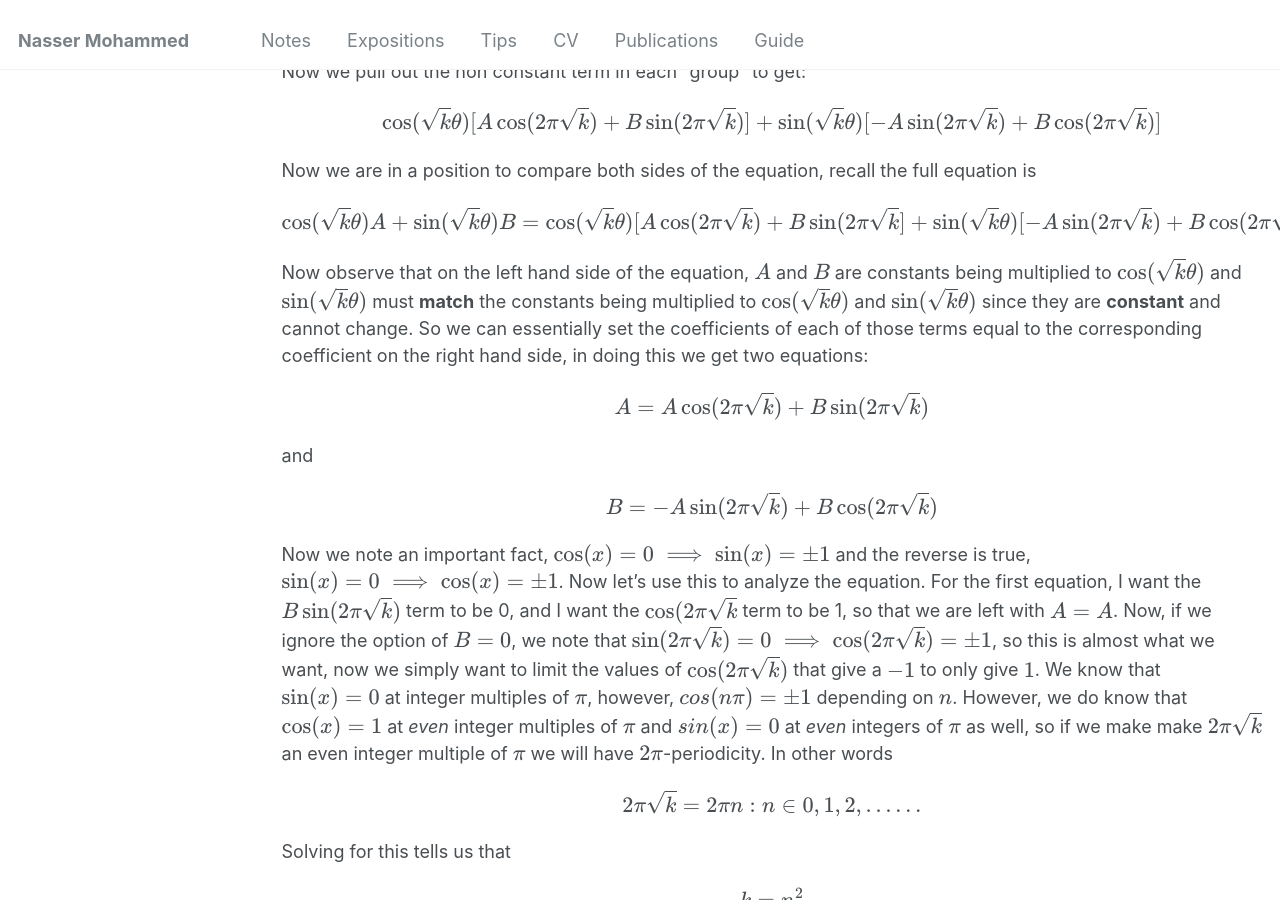
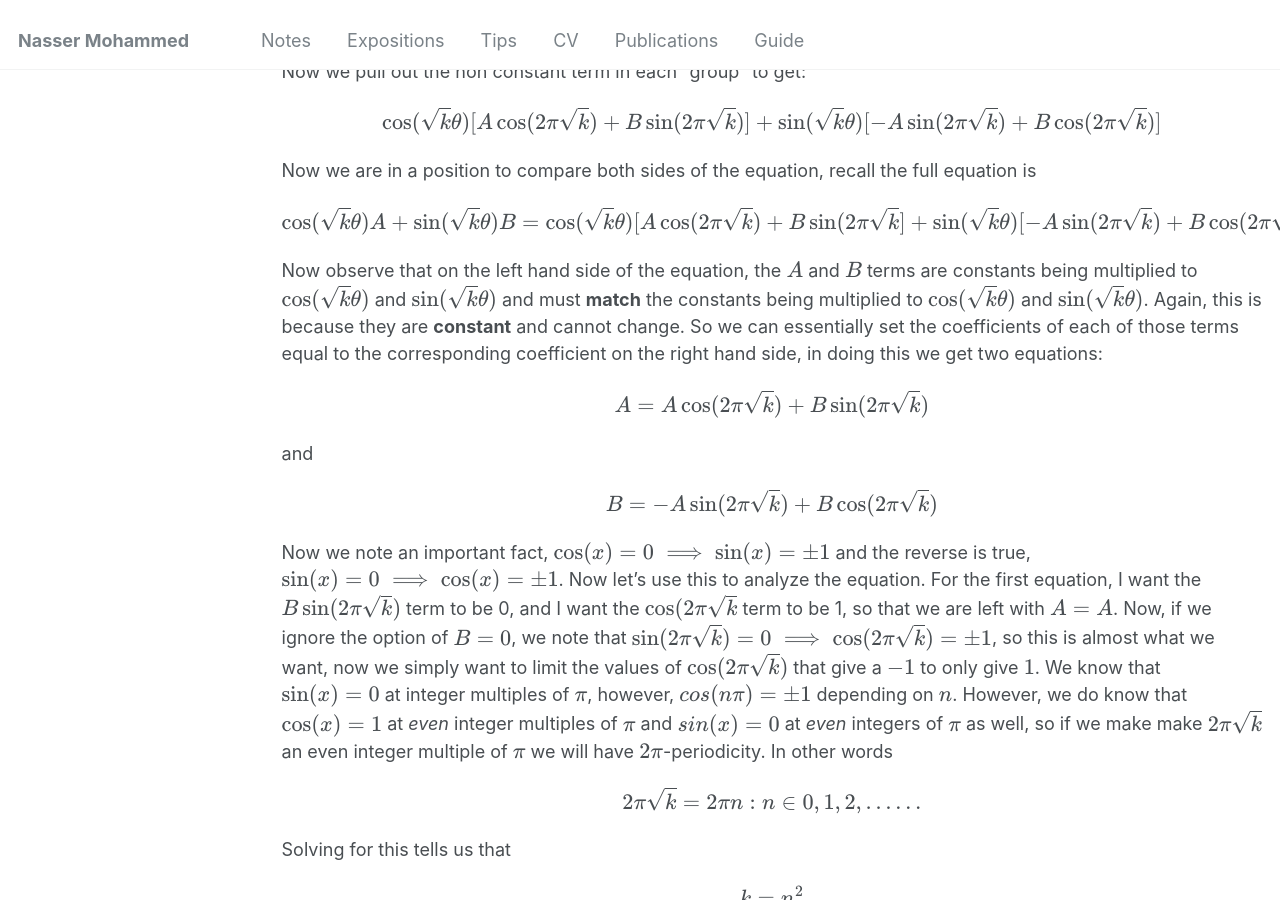
Before and after one commit to Nasser-Mohammed/Nasser-Mohammed.github.io, a Jekyll site: the page built from _pages/notes/pde/laplaceequation.md, in a window 1280 px wide and 900 px high, scrolled down 7029 px. Built offline with Jekyll 4.4.1, drawn with Linux system fonts in a browser that asks for light colours.

Commit message:
Update laplaceequation.md

```diff
--- a/_pages/notes/pde/laplaceequation.md
+++ b/_pages/notes/pde/laplaceequation.md
@@ -134,7 +134,7 @@ Now we pull out the non constant term in each "group" to get:
 \\[\cos(\sqrt{k}\theta)\[A\cos (2\pi\sqrt{k}) + B\sin (2\pi\sqrt{k})\] + \sin(\sqrt{k}\theta)\[- A\sin (2\pi\sqrt{k}) + B\cos (2\pi\sqrt{k})\]\\]
 Now we are in a position to compare both sides of the equation, recall the full equation is
 \\[\cos(\sqrt{k} \theta)A + \sin(\sqrt{k} \theta)B = \cos(\sqrt{k}\theta)\[A\cos (2\pi\sqrt{k}) + B\sin (2\pi\sqrt{k}\] + \sin(\sqrt{k}\theta)\[- A\sin (2\pi\sqrt{k}) + B\cos (2\pi\sqrt{k})\]\\]
-Now observe that on the left hand side of the equation, \\(A\\) and \\(B\\) are constants being multiplied to \\(\cos(\sqrt{k} \theta)\\) and \\(\sin(\sqrt{k} \theta)\\) must **match** the constants being multiplied to \\(\cos(\sqrt{k} \theta)\\) and \\(\sin(\sqrt{k} \theta)\\) since they are **constant** and cannot change. So we can essentially set the coefficients of each of those terms equal to the corresponding coefficient on the right hand side, in doing this we get two equations:
+Now observe that on the left hand side of the equation, the \\(A\\) and \\(B\\) terms are constants being multiplied to \\(\cos(\sqrt{k} \theta)\\) and \\(\sin(\sqrt{k} \theta)\\) and must **match** the constants being multiplied to \\(\cos(\sqrt{k} \theta)\\) and \\(\sin(\sqrt{k} \theta)\\). Again, this is because they are **constant** and cannot change. So we can essentially set the coefficients of each of those terms equal to the corresponding coefficient on the right hand side, in doing this we get two equations:
 \\[A = A\cos(2\pi\sqrt{k}) + B\sin(2\pi\sqrt{k})\\]
 and
 \\[B = -A\sin(2\pi\sqrt{k}) + B\cos(2\pi\sqrt{k})\\]
```
